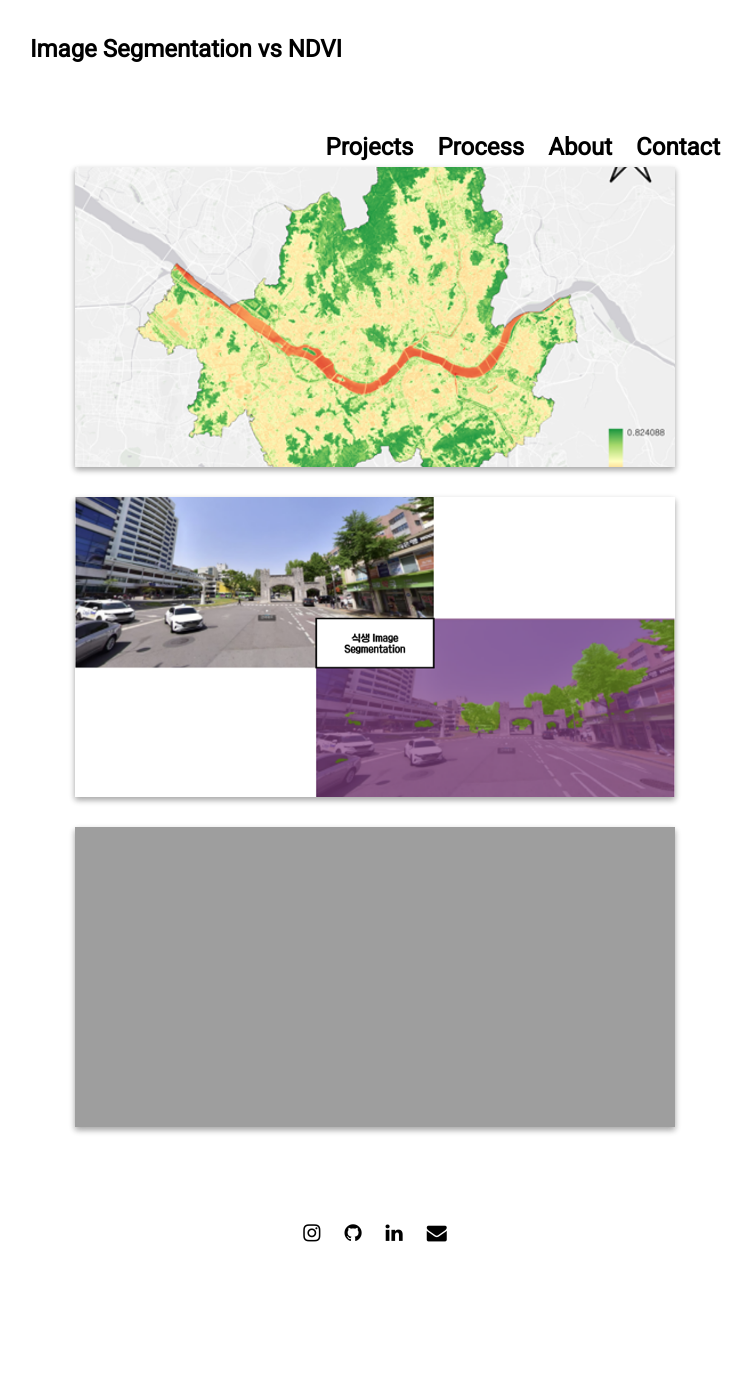
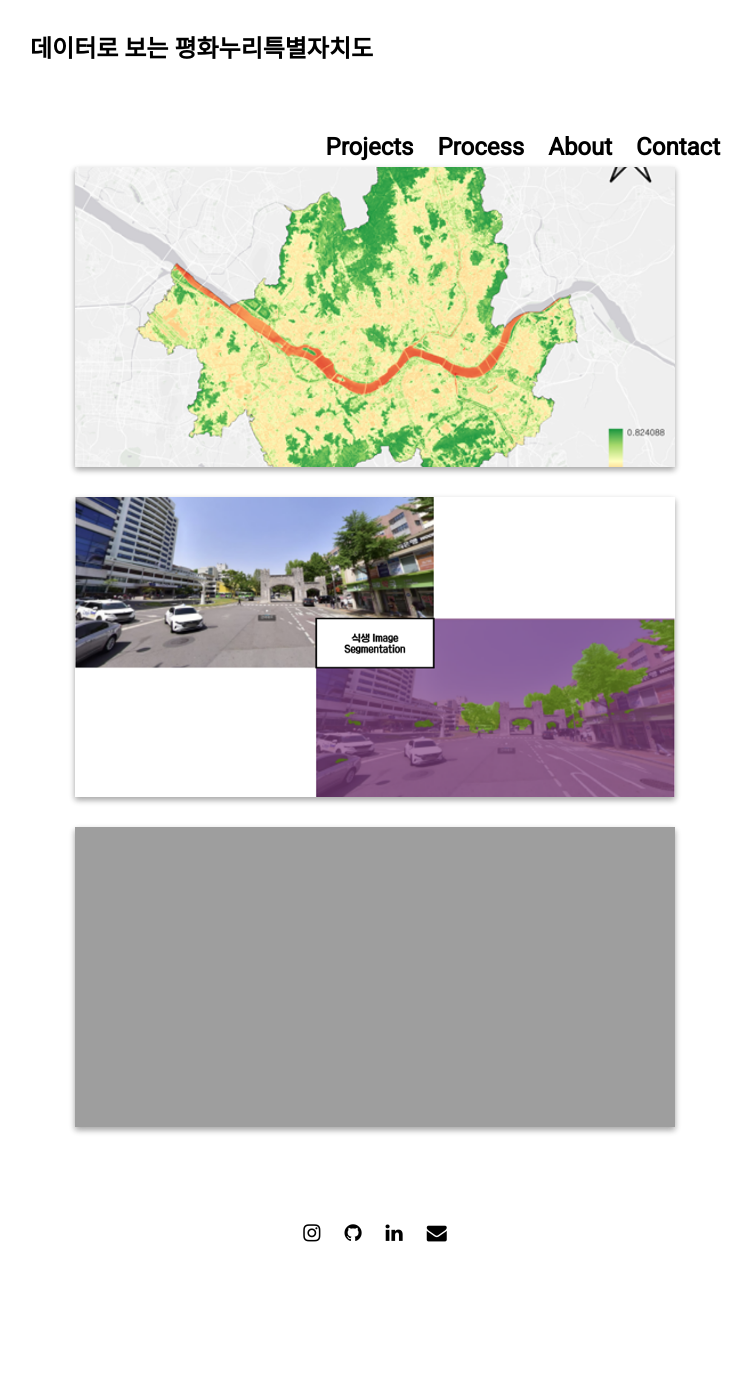
Before and after one commit to jinuew/SICM2002-6, a Jekyll site: the page built from index.md, in a window 1280 px wide. Shown: the whole page, without its empty margins (265-1017 px from the left). Built offline with Jekyll 4.4.1, drawn with Linux system fonts in a browser that asks for light colours; nearby versions of some CDN libraries.

Commit message:
Update _config.yml

```diff
--- a/_config.yml
+++ b/_config.yml
@@ -7,6 +7,6 @@
 
 # Customise atom feed settings (this is where Jekyll-Feed gets configuration information)
 
-title:		   "Image Segmentation vs NDVI"
-description: "Powered by Jekyll and GitHub Pages"
-author:      "Paul Le"
+title:		   "데이터로 보는 평화누리특별자치도"
+description: "파이썬 6조 팀 프로젝트"
+author:      "파이썬 6조"
```
